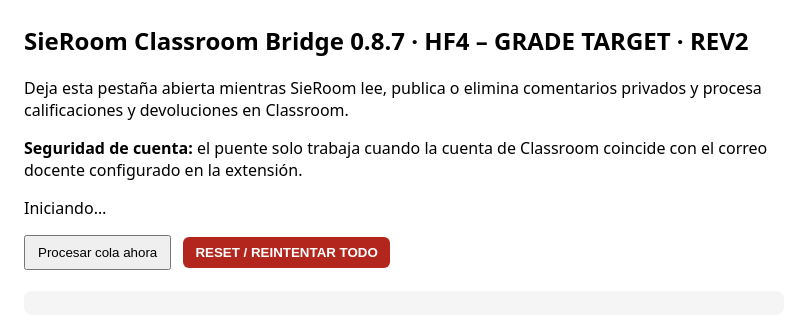
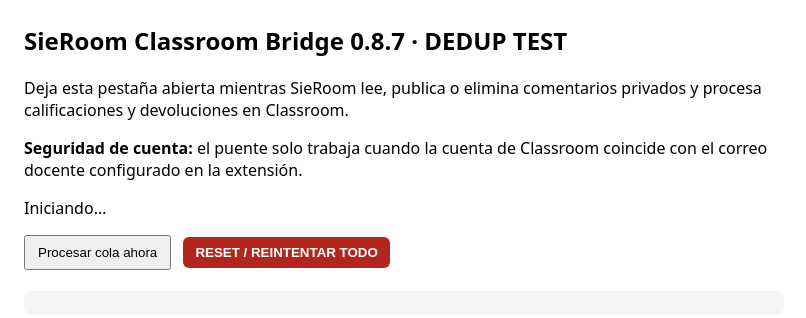
Before and after one commit to JuancitoCozzeti24/santa-rita-escolar, a browser extension: page browser_extension/bridge.html in a window 1280 px wide. Shown: the whole page, without its empty margins (0-806 px from the left). Drawn offline with Linux system fonts and the light colour scheme.

Commit message:
Label duplicate-guard test bridge

```diff
--- a/browser_extension/bridge.html
+++ b/browser_extension/bridge.html
@@ -12,7 +12,7 @@
   </style>
 </head>
 <body>
-  <h2>SieRoom Classroom Bridge 0.8.7 · HF4 – GRADE TARGET · REV2</h2>
+  <h2>SieRoom Classroom Bridge 0.8.7 · DEDUP TEST</h2>
   <p>Deja esta pestaña abierta mientras SieRoom lee, publica o elimina comentarios privados y procesa calificaciones y devoluciones en Classroom.</p><p><strong>Seguridad de cuenta:</strong> el puente solo trabaja cuando la cuenta de Classroom coincide con el correo docente configurado en la extensión.</p>
   <p id="status">Iniciando…</p>
   <button id="pollNow">Procesar cola ahora</button>
```
